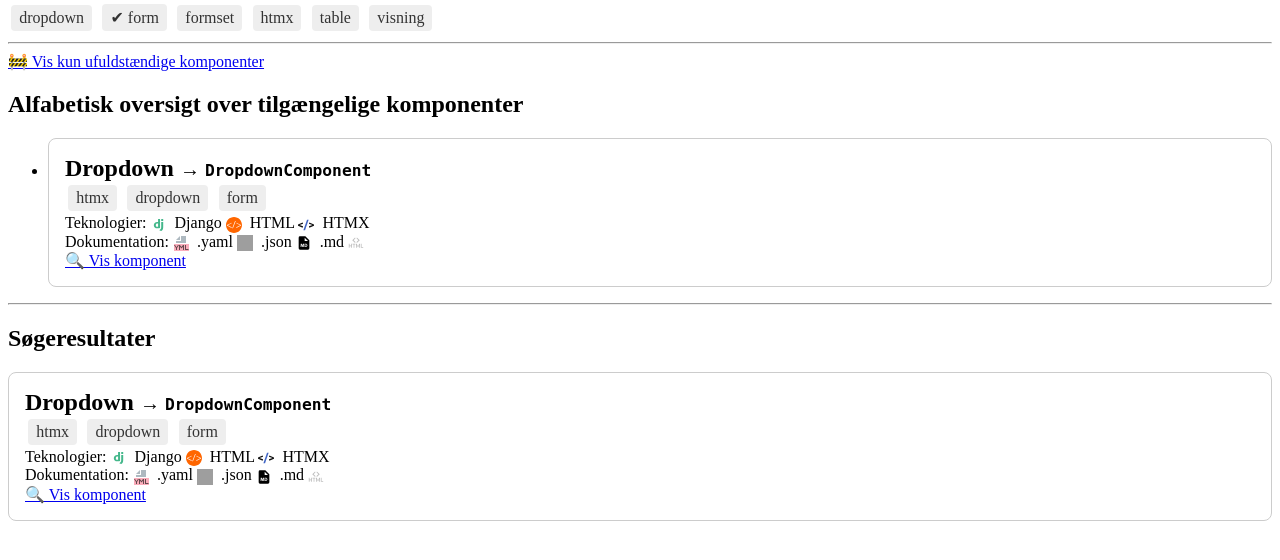
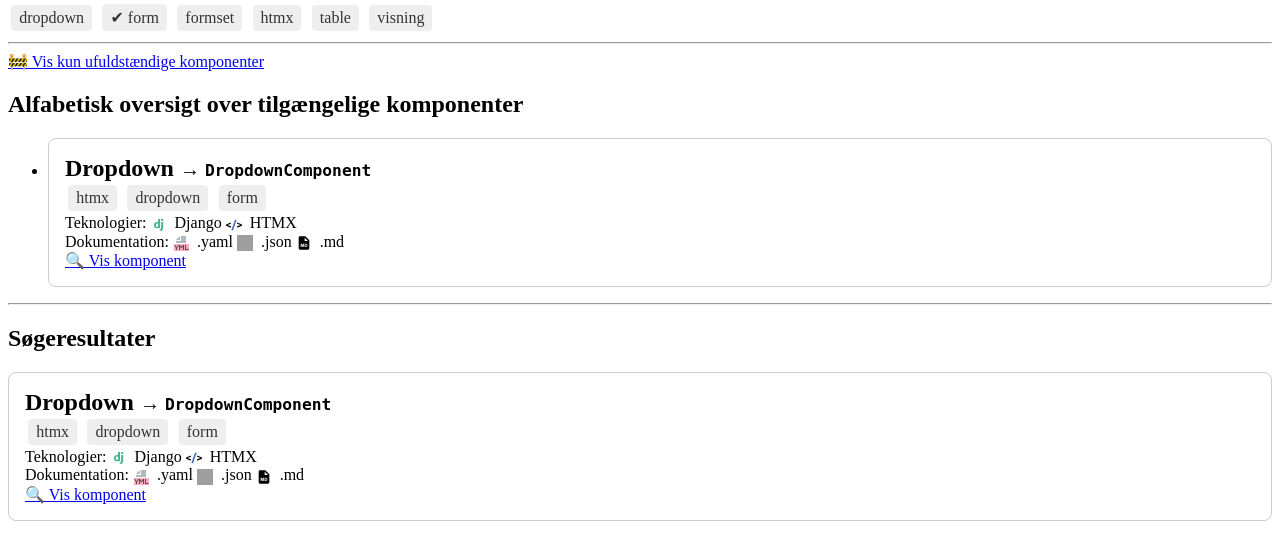
Before and after one commit to johanneRW/componentlib, a Django app: page /components/?tags=form in a window 1280 px wide. Shown: the part 215-775 px from the top of the page. Run offline with Django 5.2, Linux system fonts and the light colour scheme; some libraries are stand-ins or nearby versions; grey boxes are pictures that could not be loaded.

Commit message:
Refactor component capability logic: separate htmx and html, rename has_html to has_simple_html

```diff
--- a/componentlib/helpers/htmx_detect.py
+++ b/componentlib/helpers/htmx_detect.py
@@ -5,16 +5,16 @@ from pathlib import Path
 def detect_component_capabilities(template_path: Path) -> dict:
     if not template_path.exists():
         return {
-            "has_django": False,
-            "has_html": False,
+            "has_simple_html": False,
             "has_htmx": False,
         }
 
     content = template_path.read_text(encoding="utf-8").lower()
+    has_htmx = any(tag in content for tag in [
+        "hx-get", "hx-post", "hx-target", "hx-swap", "hx-trigger"
+    ])
+
     return {
-        "has_django": True,
-        "has_html": True,
-        "has_htmx": any(tag in content for tag in [
-            "hx-get", "hx-post", "hx-target", "hx-swap", "hx-trigger"
-        ]),
+        "has_simple_html": not has_htmx,
+        "has_htmx": has_htmx,
     }
--- a/componentlib/helpers/registry.py
+++ b/componentlib/helpers/registry.py
@@ -19,46 +19,40 @@ def load_all_components_metadata():
                 data = yaml.safe_load(f)
                 data["key"] = comp_dir.name
 
-                # Tjek hvilke filer der eksisterer
+                # Check eksisterende filer
                 data["exists"] = {
                     "component_py": (comp_dir / "component.py").exists(),
                     "template_html": (comp_dir / "template.html").exists(),
                     "metadata_yaml": meta_file.exists(),
                     "readme_md": (comp_dir / "README.md").exists(),
                     "example_json": (comp_dir / "example.json").exists(),
-                    "example_html": (comp_dir / "example.html").exists(),
                 }
 
-                # Dokumentations-score
-                documentation_parts = [
-                    "metadata_yaml",
-                    "readme_md",
-                    "example_json",
-                    "example_html",
-                ]
-                exists = data["exists"]
+                # Metadata-tags fra YAML
+                metadata_tags = data.get("tags", [])
+                data["tags"] = metadata_tags  # ← kun brugerdefinerede tags
 
+                # Find capabilities
                 template_file = comp_dir / "template.html"
                 capabilities = detect_component_capabilities(template_file)
-                data["capabilities"] = capabilities
+                data["capabilities"] = capabilities  # gem også raw capabilities
 
-                documentation_score = sum(1 for part in documentation_parts if exists.get(part, False))
+                # Byg system-teknologier
+                system_technologies = []
+                if data["exists"]["component_py"]:
+                    system_technologies.append("django")
+                if capabilities["has_htmx"]:
+                    system_technologies.append("htmx")
+                elif capabilities["has_simple_html"]:
+                    system_technologies.append("html")
 
-                critical_files_count = sum(1 for part in ["component_py", "template_html"] if exists.get(part, False))
-
-                data["completeness"] = {
-                    "documentation_score": documentation_score,
-                    "documentation_total": len(documentation_parts),
-                    "critical_files_count": critical_files_count,
-                    "critical_files_total": 2,
-                }
+                data["technologies"] = system_technologies  # ← system-tags gemt her
 
                 # Forsøg at importere komponentklassen
                 try:
                     module_path = f"componentlib.components.{comp_dir.name}.component"
                     module = importlib.import_module(module_path)
 
-                    # Find klasser der ender på 'Component' og er defineret i dette modul
                     component_classes = [
                         obj for name, obj in inspect.getmembers(module, inspect.isclass)
                         if name.endswith("Component") and obj.__module__ == module.__name__
@@ -67,7 +61,7 @@ def load_all_components_metadata():
                     if component_classes:
                         cls = component_classes[0]
                         data["class_name"] = cls.__name__
-                        _component_classes[comp_dir.name] = cls  # ← Registrér klassen
+                        _component_classes[comp_dir.name] = cls
                     else:
                         data["class_name"] = None
                         data["import_error"] = "No class ending in 'Component' found"
@@ -80,6 +74,9 @@ def load_all_components_metadata():
 
     return components
 
+
+
+
 def get_component_class(name):
     """Hent komponentklasse ud fra mappe-navn (key)"""
     return _component_classes.get(name)
--- a/componentlib/templates/patternlib_browser/component_detail.html
+++ b/componentlib/templates/patternlib_browser/component_detail.html
@@ -56,11 +56,7 @@
         {% endif %}
       </div>
 
-      {% if component.rendered %}
-        <h3>Rendered HTML</h3>
-        <pre><code>{{ component.rendered|escape }}</code></pre>
-      {% endif %}
-    </section>
+
 
 
     <hr>
--- a/componentlib/templates/patternlib_browser/fragments/file_status.html
+++ b/componentlib/templates/patternlib_browser/fragments/file_status.html
@@ -41,22 +41,26 @@
   <div class="component-tech">
     <span>Teknologier:</span>
 
-    <span class="{% if not comp.exists.component_py %}missing{% endif %}">
+    {% if comp.exists.component_py %}
+  <span>
     <img class="file-icon" src="/static/icons/django.svg" alt="Django">
-      {% if comp.capabilities.has_django %}Django{% endif %}
+    Django
   </span>
+{% endif %}
 
-    <span class="{% if not comp.exists.template_html %}missing{% endif %}">
+{% if comp.capabilities.has_simple_html %}
+  <span>
     <img class="file-icon" src="/static/icons/template.svg" alt="HTML">
-      {% if comp.capabilities.has_html %}HTML{% endif %}
+    HTML
   </span>
+{% endif %}
 
 {% if comp.capabilities.has_htmx %}
   <span>
-        <img class="file-icon" src="/static/icons/htmx.svg" alt="HTMX"> HTMX
+    <img class="file-icon" src="/static/icons/htmx.svg" alt="HTMX">
+    HTMX
   </span>
 {% endif %}
-  </div>
 
   </div>
 
@@ -77,9 +81,6 @@
       {% if comp.exists.readme_md %}.md{% endif %}
     </span>
 
-    <span class="{% if not comp.exists.example_html %}missing{% endif %}">
-      <img class="file-icon" src="/static/icons/example_html.svg" alt="example html icon">
-      {% if comp.exists.example_html %}.html{% endif %}
-    </span>
+
   </div>
 </div>
```
Lines whose indentation alone changed are shown as unchanged.
